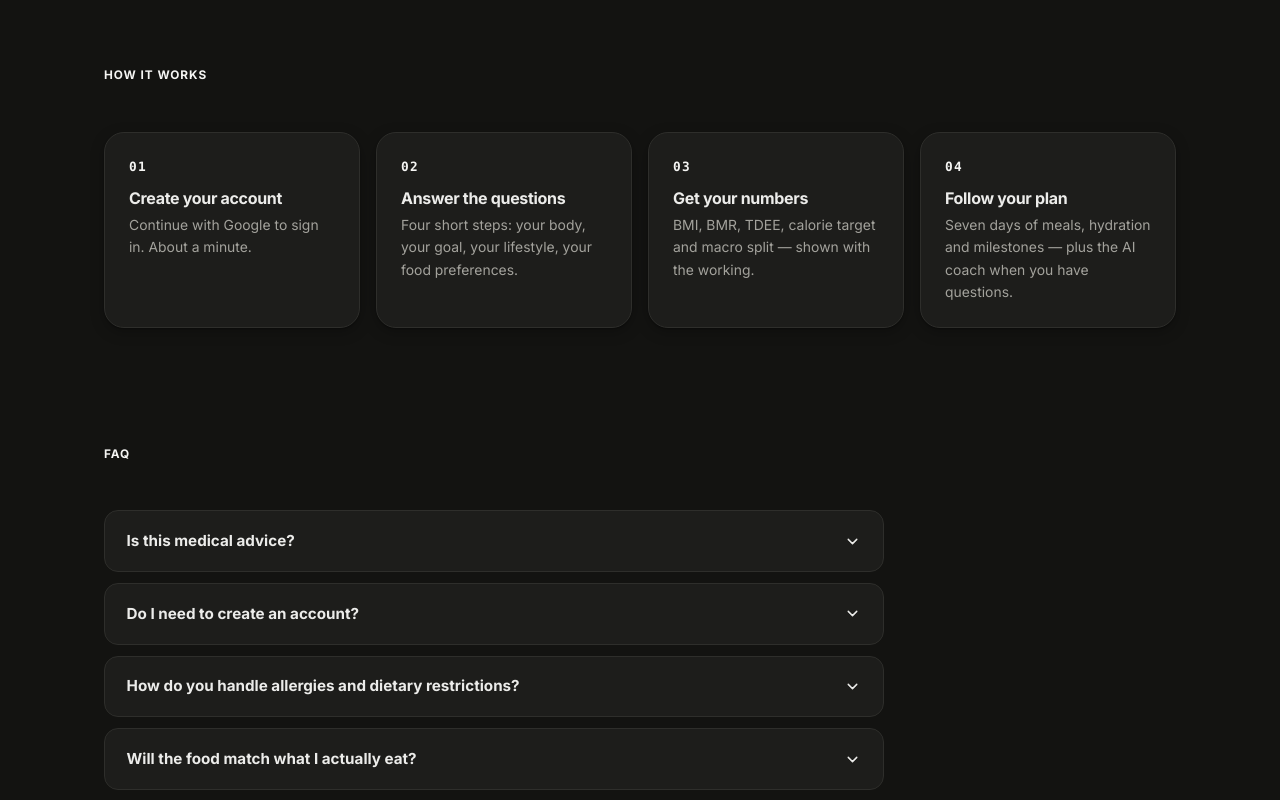
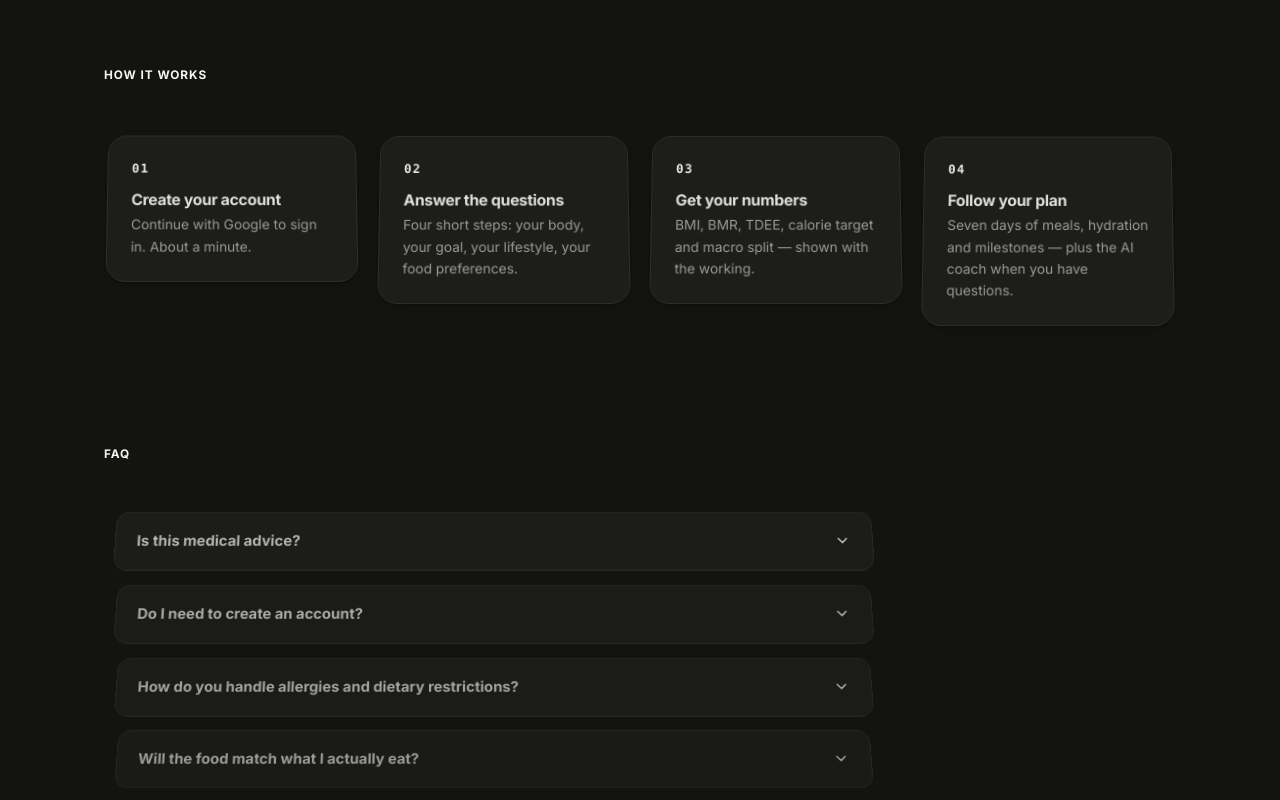
Before and after one commit to verstilearis-sketch/Diet-asisstant-App, a Next.js app: page / in a window 1280 px wide. Shown: the part 3300-4100 px from the top of the page. Built offline with nearby package versions, Linux system fonts and the light colour scheme; no server answers.

Commit message:
3D tilt-on-scroll for math, personalization, how-it-works, FAQ sections

```diff
--- a/src/app/page.tsx
+++ b/src/app/page.tsx
@@ -12,6 +12,7 @@ import {
 import { FloatingFoodHero } from '@/components/ui/hero-section-7';
 import { ContainerScroll } from '@/components/ui/container-scroll';
 import { ZaiqAppPreview } from '@/components/ui/zaiq-app-preview';
+import { TiltOnScroll } from '@/components/ui/tilt-on-scroll';
 
 const HERO_IMAGES = [
   {
@@ -226,6 +227,7 @@ export default function LandingPage() {
       {/* ── The math ────────────────────────────────────── */}
       <section id="math" className="container scroll-mt" style={{ paddingTop: '3.5rem', paddingBottom: '3.5rem' }}>
         <div style={{ display: 'grid', gridTemplateColumns: '1fr', gap: '2rem' }}>
+          <TiltOnScroll>
           <div className="glass-card" style={{ padding: '2rem' }}>
             <div className="eyebrow">The math, shown</div>
             <h2 style={{ marginBottom: '0.6rem' }}>No black box.</h2>
@@ -252,11 +254,13 @@ export default function LandingPage() {
               ))}
             </div>
           </div>
+          </TiltOnScroll>
         </div>
       </section>
 
       {/* ── Personalization ─────────────────────────────── */}
       <section className="container" style={{ paddingTop: '1rem', paddingBottom: '3.5rem' }}>
+        <TiltOnScroll>
         <div className="glass-card" style={{ padding: '2rem', display: 'flex', flexDirection: 'column', gap: '1.25rem' }}>
           <div style={{ display: 'flex', alignItems: 'center', gap: '0.9rem' }}>
             <div style={{
@@ -289,6 +293,7 @@ export default function LandingPage() {
             ))}
           </div>
         </div>
+        </TiltOnScroll>
       </section>
 
       {/* ── How it works ────────────────────────────────── */}
@@ -298,11 +303,13 @@ export default function LandingPage() {
         </div>
         <div style={{ display: 'grid', gridTemplateColumns: 'repeat(auto-fit, minmax(230px, 1fr))', gap: '1rem' }}>
           {STEPS.map((s) => (
-            <div key={s.n} className="glass-card" style={{ padding: '1.5rem' }}>
+            <TiltOnScroll key={s.n}>
+            <div className="glass-card" style={{ padding: '1.5rem', height: '100%' }}>
               <div className="mono" style={{ fontSize: '0.8rem', fontWeight: 700, letterSpacing: '0.1em', color: 'var(--color-accent)', marginBottom: '0.7rem' }}>{s.n}</div>
               <h3 style={{ fontSize: '1rem', marginBottom: '0.35rem' }}>{s.title}</h3>
               <p style={{ color: 'var(--color-muted)', fontSize: '0.87rem', lineHeight: 1.6 }}>{s.desc}</p>
             </div>
+            </TiltOnScroll>
           ))}
         </div>
       </section>
@@ -314,13 +321,15 @@ export default function LandingPage() {
         </div>
         <div style={{ display: 'flex', flexDirection: 'column', gap: '0.7rem', maxWidth: 780 }}>
           {FAQS.map((f) => (
-            <details key={f.q} className="faq-item">
+            <TiltOnScroll key={f.q}>
+            <details className="faq-item">
               <summary>
                 {f.q}
                 <ChevronDownIcon size={17} className="faq-chevron" />
               </summary>
               <div className="faq-body">{f.a}</div>
             </details>
+            </TiltOnScroll>
           ))}
         </div>
       </section>
--- /dev/null
+++ b/src/components/ui/tilt-on-scroll.tsx
@@ -0,0 +1,40 @@
+"use client";
+
+// Compact version of the container-scroll idea: as the reader scrolls a
+// section into view, its card eases from a tilted 3D perspective to flat.
+// Same rotate-on-scroll language as ContainerScroll, sized for sections.
+import React, { useRef } from "react";
+import { useScroll, useTransform, motion } from "framer-motion";
+
+export function TiltOnScroll({
+  children,
+  className,
+}: {
+  children: React.ReactNode;
+  className?: string;
+}) {
+  const ref = useRef<HTMLDivElement>(null);
+  const { scrollYProgress } = useScroll({
+    target: ref,
+    offset: ["start 0.92", "start 0.42"],
+  });
+
+  const rotateX = useTransform(scrollYProgress, [0, 1], [16, 0]);
+  const scale = useTransform(scrollYProgress, [0, 1], [0.96, 1]);
+  const opacity = useTransform(scrollYProgress, [0, 0.5], [0.35, 1]);
+
+  return (
+    <div ref={ref} style={{ perspective: "1100px" }} className={className}>
+      <motion.div
+        style={{
+          rotateX,
+          scale,
+          opacity,
+          transformStyle: "preserve-3d",
+        }}
+      >
+        {children}
+      </motion.div>
+    </div>
+  );
+}
```
